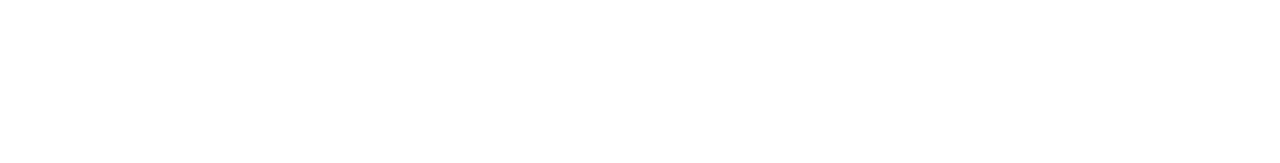
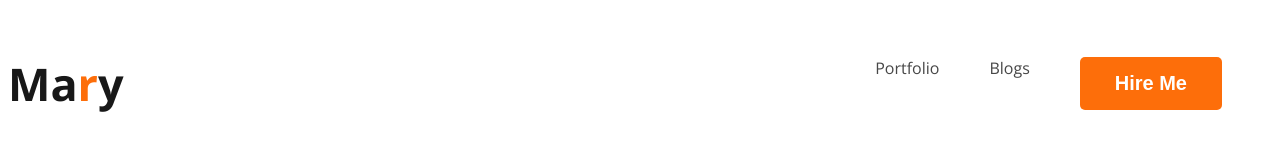
Before and after one commit to shamimruhrd/webdeveloper-portfolio, a plain HTML site: page index.html in a window 1280 px wide. Drawn offline with nearby package versions, Linux system fonts and the light colour scheme.

Commit message:
added the nav

```diff
--- a/index.html
+++ b/index.html
@@ -4,9 +4,24 @@
     <meta charset="UTF-8">
     <meta name="viewport" content="width=device-width, initial-scale=1.0">
     <title>Web Developer Portfolio</title>
+
+    <link rel="preconnect" href="https://fonts.googleapis.com">
+<link rel="preconnect" href="https://fonts.gstatic.com" crossorigin>
+<link href="https://fonts.googleapis.com/css2?family=Open+Sans:ital,wght@0,400;0,700;1,800&display=swap" rel="stylesheet">
+
+    <link rel="stylesheet" href="styles/portfolio.css">
 </head>
 <body>
     <header>
+        <nav>
+            <h3 class="nav-title">Ma<span class="text-primary">r</span>y</h3>
+            <ul>
+                <li><a href="">Portfolio</a></li>
+                <li><a href="">Blogs</a></li>
+                <li><button class="btn-primary">Hire Me</button></li>
+
+            </ul>
+        </nav>
 
     </header>
     <main>
--- /dev/null
+++ b/styles/portfolio.css
@@ -0,0 +1,43 @@
+/* common shared style */
+body {
+    font-family: 'Lato', sans-serif;
+    font-family: 'Open Sans', sans-serif;
+}
+/* nav related style */
+nav {
+    display: flex;
+    justify-content: space-between;
+    align-items: center;
+
+}
+.text-primary {
+    color: #FD6E0A;
+}
+.nav-title {
+    color: var(--Dark-01, #181818);
+    font-size: 45px;
+    font-weight: 800;
+
+}
+.btn-primary {
+    border-radius: 5px;
+    background: #FD6E0A;
+    border: 0;
+    color: white;
+    font-size: 20px;
+    font-weight: 700;
+    padding: 15px 35px;
+}
+nav ul {
+    display: flex;
+    text-align: center;
+}
+
+nav li {
+    list-style: none;
+    margin-right: 50px;
+}
+nav a {
+    text-decoration: none;
+    color: #474747;
+}
```
